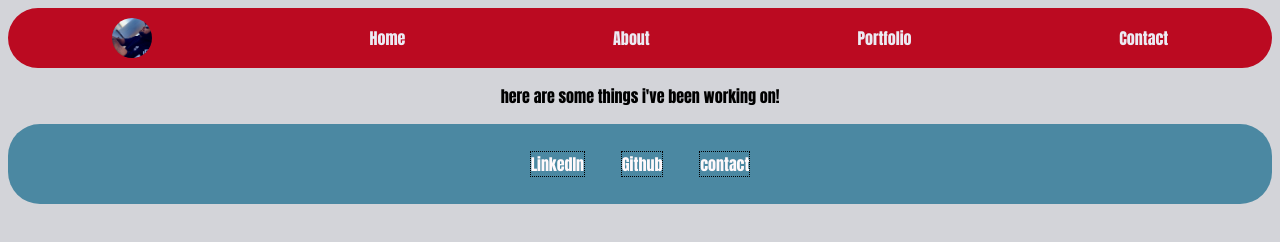
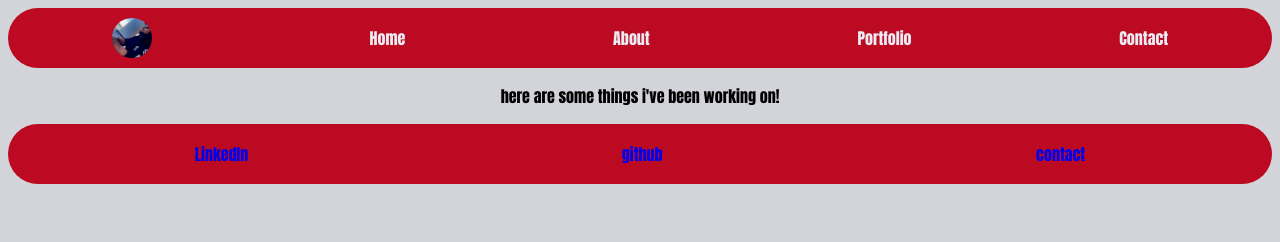
Before and after one commit to rbamarc/personal-site, a plain HTML site: page portfolio.html in a window 1280 px wide. Drawn offline with Linux system fonts and the light colour scheme.

Commit message:
some fixes

```diff
--- a/portfolio.html
+++ b/portfolio.html
@@ -20,14 +20,15 @@
     <div class="body-container">
         <p>here are some things i've been working on!</p>
     </div>
-    <div class="footer-container">
-        <footer>
-            <a href="#">LinkedIn</a>
-            <a href="#">Github</a>
-            <a href="#">contact</a>
-        </footer>
 
-    </div>
+        <div class="nav-bar">
+           <p><a href="#">LinkedIn</a></p>
+           <p><a href="#">github</a></p>
+           <p><a href="#">contact</a></p>
+
+        </div>
+
+
 
 
 
--- a/style.css
+++ b/style.css
@@ -63,10 +63,10 @@ a {
 }
 
 .footer-container a {
-    display: inline-block;
+    /* display: inline-block;
     color: var(--footer-text-color);
     margin: 0 1rem;
-    border: 1px dotted black;
+    border: 1px dotted black; */
 
 }
 
```
